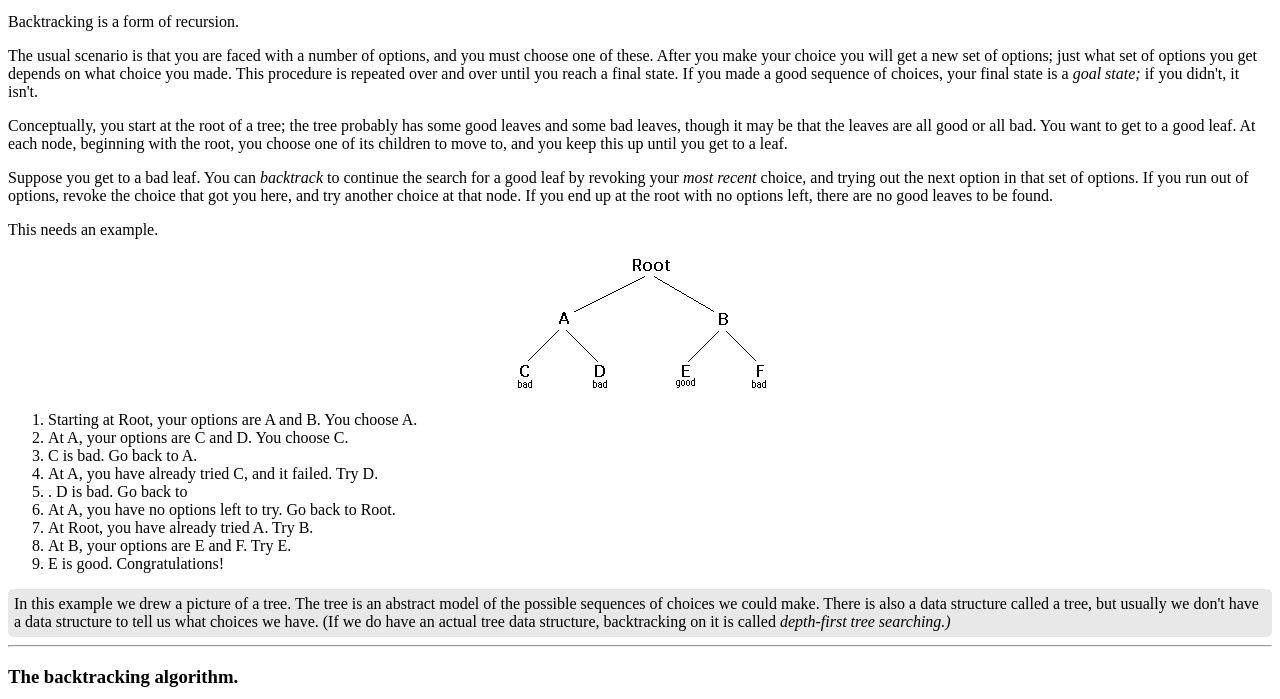
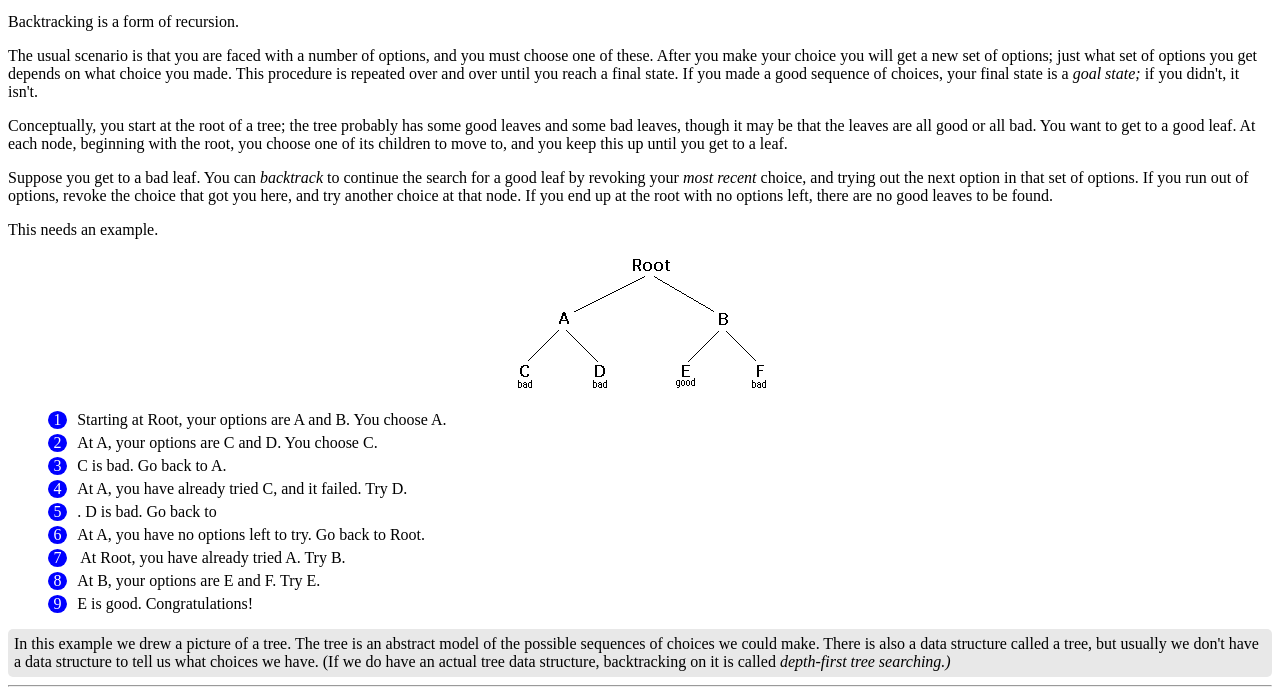
Before and after one commit to starmohit14/backtracking-html, a plain HTML site: page index.html in a window 1280 px wide. Shown: the part 101-800 px from the top of the page. Drawn offline with Linux system fonts and the light colour scheme.

Commit message:
Update index.css

```diff
--- a/index.css
+++ b/index.css
@@ -17,3 +17,21 @@
     display: inline-block;
     border: 2px solid gray;
 }
+
+ol {
+    list-style: none;
+    }
+    li {
+    counter-increment: item;
+    margin-bottom: 5px;
+    }
+    li:before {
+    margin-right: 10px;
+    content: counter(item);
+    background: #0000ff;;
+    border-radius: 100%;
+    color: white;
+    width: 1.2em;
+    text-align: center;
+    display: inline-block;
+    }
```
